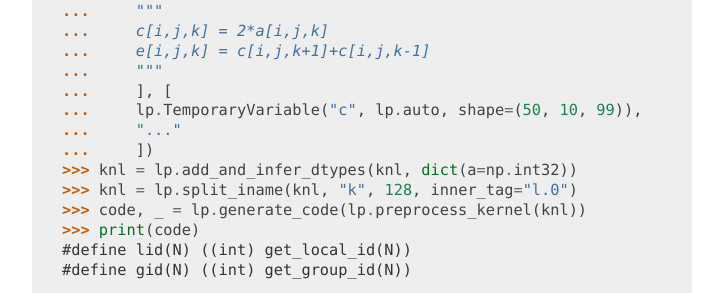
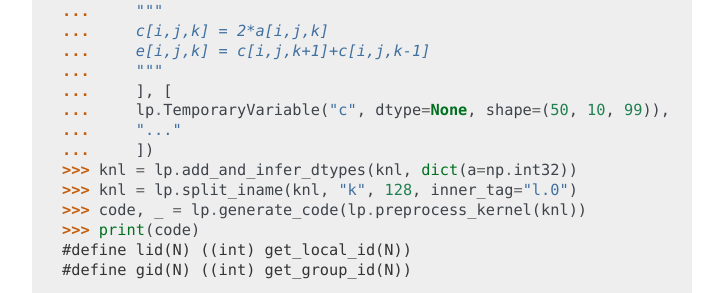
Before and after one commit to inducer/loopy, a Sphinx documentation site: the page built from doc/tutorial.rst, in a window 1280 px wide and 900 px high, scrolled down 35298 px. Shown: the part 159-452 px from the top of the window, without its empty margins (388-1111 px from the left). Built offline with Sphinx 7.4.7, drawn with Linux system fonts in a browser that asks for light colours.

Commit message:
Fix a deprecated usage in tutorial.

```diff
--- a/doc/tutorial.rst
+++ b/doc/tutorial.rst
@@ -1869,7 +1869,7 @@ Now to make things more interesting, we'll create a kernel with barriers:
     ...     e[i,j,k] = c[i,j,k+1]+c[i,j,k-1]
     ...     """
     ...     ], [
-    ...     lp.TemporaryVariable("c", lp.auto, shape=(50, 10, 99)),
+    ...     lp.TemporaryVariable("c", dtype=None, shape=(50, 10, 99)),
     ...     "..."
     ...     ])
     >>> knl = lp.add_and_infer_dtypes(knl, dict(a=np.int32))
```
